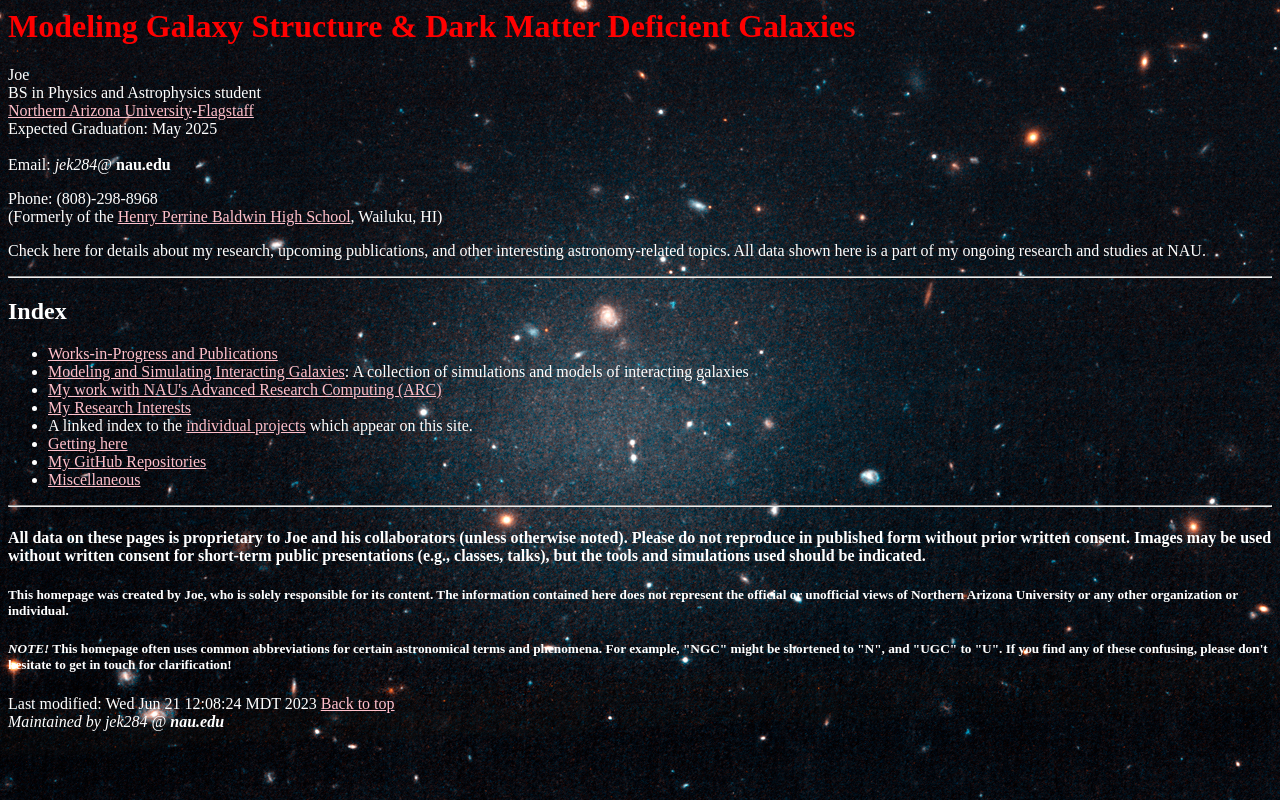
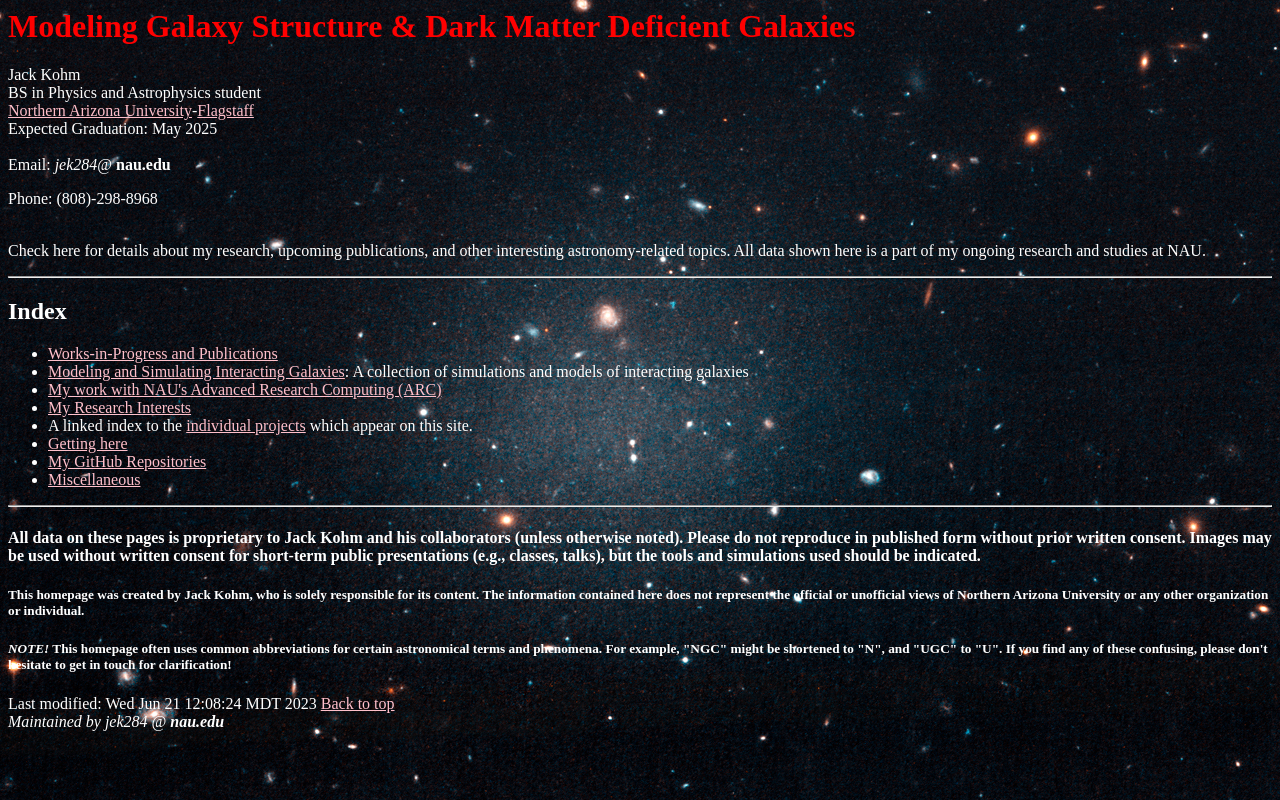
Before and after one commit to jackkohm/jackkohm.github.io, a plain HTML site: page index.html in a window 1280 px wide. Drawn offline with Linux system fonts and the light colour scheme.

Commit message:
Update index.html

```diff
--- a/index.html
+++ b/index.html
@@ -6,7 +6,7 @@
 </HEAD>
 <BODY bgcolor="FFFFFF" background="ngcdf2.jpg" text="white"
 link=pink vlink=cyan>
-Joe<BR>
+Jack Kohm<BR>
 BS in Physics and Astrophysics student<BR>
 <A HREF="https://nau.edu">Northern Arizona University</a>-<A HREF= "https://www.nau.edu/Physics-and-Astronomy/">Flagstaff</a>
 <BR>
@@ -14,8 +14,6 @@ Expected Graduation: May 2025<BR>
 <BR>
 Email: <em>jek284</em>&#64; <strong>nau.edu</strong><P>
 Phone: (808)-298-8968<BR>
-(Formerly of the <A HREF= "https://www.hpbaldwin.k12.hi.us/">
-Henry Perrine Baldwin High School</A>, Wailuku, HI)
 
 <BR CLEAR=ALL>
 <P>Check here for details about my research, upcoming publications, and other interesting astronomy-related topics. All data shown here is a part of my ongoing research and studies at NAU.</P>
@@ -31,18 +29,18 @@ Henry Perrine Baldwin High School</A>, Wailuku, HI)
 <LI>A linked index to the <A HREF="projects.html">individual
 projects</a> which appear on this site.
 <LI><A HREF="https://nau.edu/contact/">Getting here</A>
-<LI><A HREF="https://github.com/joe">
+<LI><A HREF="https://github.com/jackkohm">
 My GitHub Repositories</a>
 <LI><A HREF="misc.html">Miscellaneous</A>
 </UL>
 <P>
 <HR>
-<H4>All data on these pages is proprietary to Joe and his
+<H4>All data on these pages is proprietary to Jack Kohm and his
 collaborators (unless otherwise noted). Please do not reproduce in
 published form without prior written consent. Images may be used
 without written consent for short-term public presentations (e.g.,
 classes, talks), but the tools and simulations used should be indicated.</H4><P>
-<H5>This homepage was created by Joe, who is solely responsible for
+<H5>This homepage was created by Jack Kohm, who is solely responsible for
 its content. The information contained here does not represent the official
 or unofficial views of Northern Arizona University or any other organization or individual.</H5><P>
 <H5><EM>NOTE!</EM> This homepage often uses common abbreviations for certain astronomical terms and phenomena. For example, "NGC" might be shortened to "N", and "UGC" to "U". If you find any of these confusing, please don't hesitate to get in touch for clarification!</H5>
```
